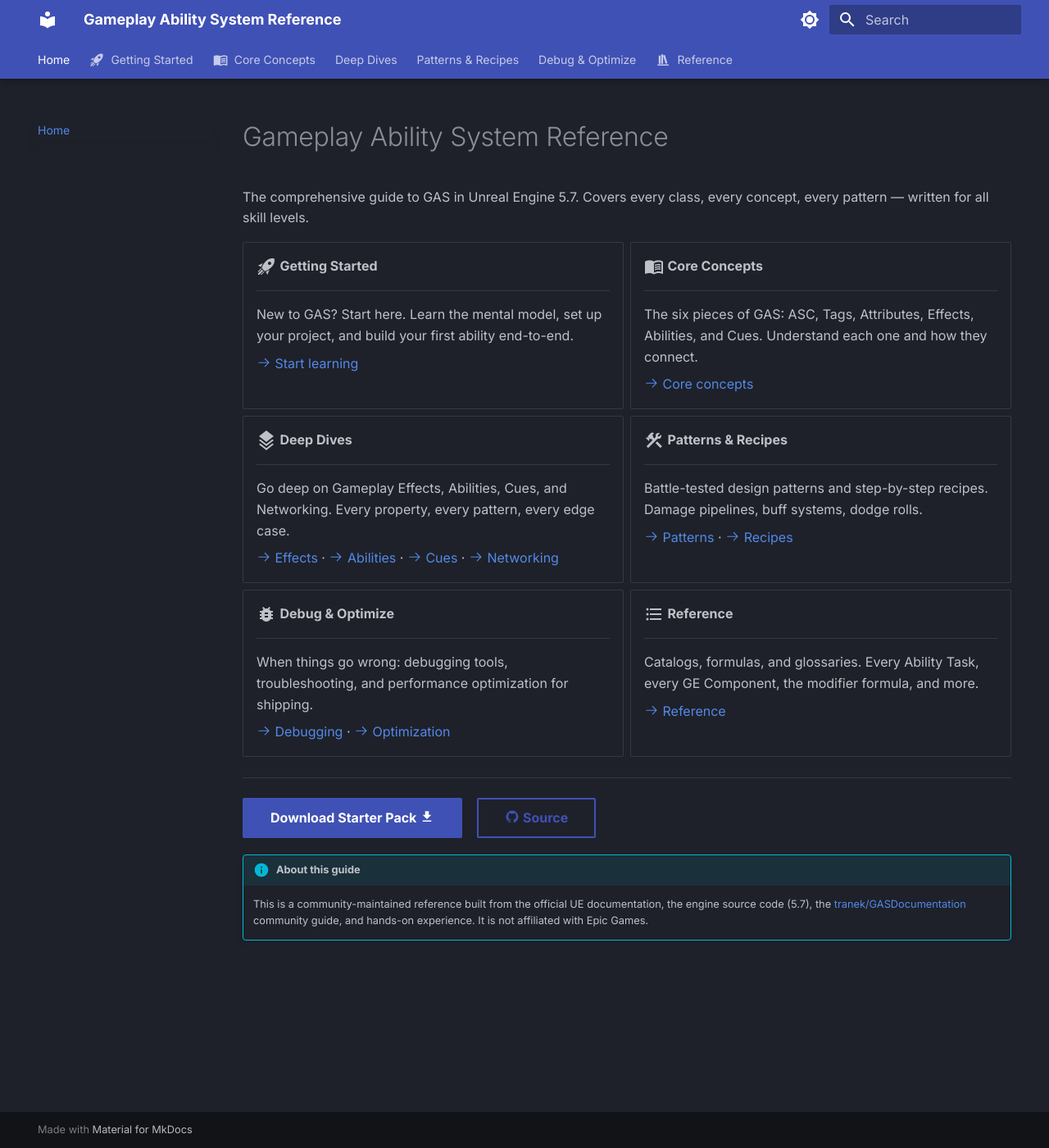
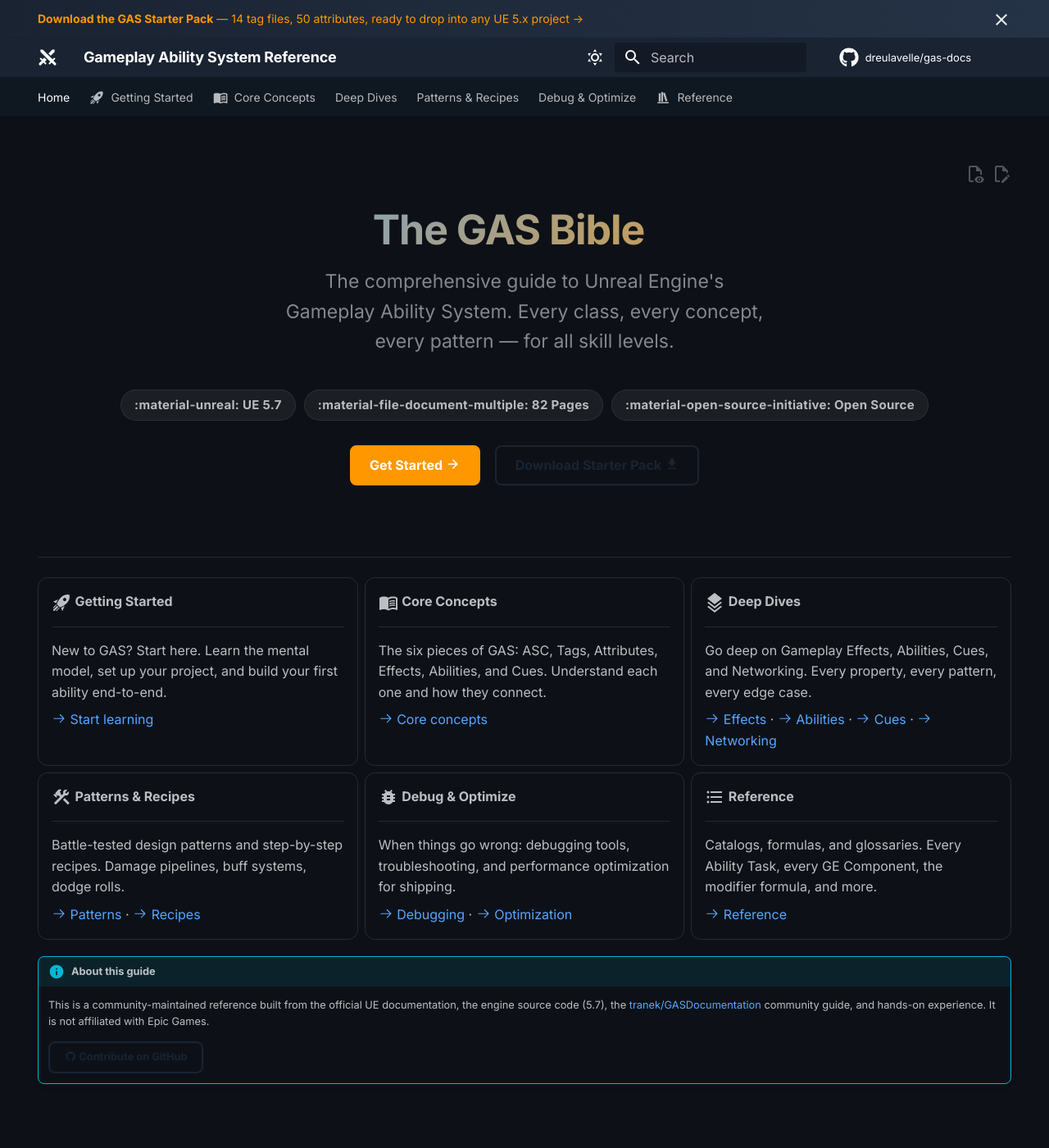
Before and after one commit to dreulavelle/gas-docs, an MkDocs documentation site: the page built from docs/index.md, in a window 1280 px wide and 1400 px high. Shown: the whole window at 82% size. Built offline with MkDocs 1.6.1 and Material for MkDocs 9.7.7, drawn with Linux system fonts in a browser that asks for light colours; comment, search, counter and statistics services are not loaded.

Commit message:
style: design overhaul — custom theme, hero page, announcement bar
Theme:
- Custom UE-inspired color palette (dark blue primary, orange accents)
- Custom CSS with 294 lines of styling overrides
- Gradient hero heading on home page
- Card hover animations with accent border
- Better heading hierarchy (h1 800 weight, h2 with border)
- Rounded admonitions and tables
- Subtle code copy button (shows on hover)
- Better button styling with hover lift
- Print styles

Layout:
- Announcement bar with starter pack download CTA
- Hero section with badges (UE 5.7, 82 Pages, Open Source)
- Hide nav + toc on home for cleaner landing
- Breadcrumb navigation (navigation.path)
- Footer with prev/next links
- Header auto-hide on scroll
- Page edit/view source buttons
- GitHub repo link in header

Assets:
- SVG favicon (G on dark blue)
- Custom overrides directory

Co-Authored-By: Claude Opus 4.6 (1M context) <noreply@anthropic.com>

```diff
--- a/docs/index.md
+++ b/docs/index.md
@@ -1,11 +1,30 @@
 ---
 hide:
   - toc
+  - navigation
 ---
 
-# Gameplay Ability System Reference
+<div class="hero-section" markdown>
 
-The comprehensive guide to GAS in Unreal Engine 5.7. Covers every class, every concept, every pattern — written for all skill levels.
+# The GAS Bible
+
+<p class="hero-tagline">
+The comprehensive guide to Unreal Engine's Gameplay Ability System. Every class, every concept, every pattern — for all skill levels.
+</p>
+
+<div class="hero-badges">
+  <span class="hero-badge">:material-unreal: UE 5.7</span>
+  <span class="hero-badge">:material-file-document-multiple: 82 Pages</span>
+  <span class="hero-badge">:material-open-source-initiative: Open Source</span>
+</div>
+
+[Get Started :material-arrow-right:](getting-started/index.md){ .md-button .md-button--primary }
+&nbsp;&nbsp;
+[Download Starter Pack :material-download:](/gas-starter-pack.zip){ .md-button }
+
+</div>
+
+---
 
 <div class="grid cards" markdown>
 
@@ -59,11 +78,7 @@ The comprehensive guide to GAS in Unreal Engine 5.7. Covers every class, every c
 
 </div>
 
----
-
-[Download Starter Pack :material-download:](/gas-starter-pack.zip){ .md-button .md-button--primary }
-&nbsp;&nbsp;
-[:material-github: Source](https://github.com/dreulavelle/gas-docs){ .md-button }
-
 !!! info "About this guide"
     This is a community-maintained reference built from the official UE documentation, the engine source code (5.7), the [tranek/GASDocumentation](https://github.com/tranek/GASDocumentation) community guide, and hands-on experience. It is not affiliated with Epic Games.
+
+    [:material-github: Contribute on GitHub](https://github.com/dreulavelle/gas-docs){ .md-button }
--- /dev/null
+++ b/docs/stylesheets/extra.css
@@ -0,0 +1,294 @@
+/* =================================================================
+   GAS Bible — Custom Theme
+   UE-inspired dark blue palette with warm orange accents
+   ================================================================= */
+
+/* -- Custom Primary Color ----------------------------------------- */
+
+/* Dark mode (slate) */
+[data-md-color-scheme="slate"] {
+  --md-primary-fg-color: #1a2332;
+  --md-primary-fg-color--light: #253346;
+  --md-primary-fg-color--dark: #0f1720;
+  --md-hue: 215;
+
+  /* Slightly warmer background */
+  --md-default-bg-color: #0d1117;
+  --md-default-bg-color--light: #161b22;
+
+  /* Accent tweaks */
+  --md-accent-fg-color: #ff9800;
+  --md-typeset-a-color: #58a6ff;
+}
+
+/* Light mode */
+[data-md-color-scheme="default"] {
+  --md-primary-fg-color: #1a2332;
+  --md-primary-fg-color--light: #253346;
+  --md-primary-fg-color--dark: #0f1720;
+
+  --md-accent-fg-color: #e65100;
+}
+
+/* -- Header & Navigation ------------------------------------------ */
+
+.md-header {
+  box-shadow: 0 1px 3px rgba(0, 0, 0, 0.2);
+}
+
+/* Make the logo/site name more prominent */
+.md-header__title {
+  font-weight: 700;
+  letter-spacing: -0.01em;
+}
+
+/* Tab styling */
+.md-tabs {
+  background: var(--md-primary-fg-color--dark);
+}
+
+.md-tabs__link--active,
+.md-tabs__link:hover {
+  opacity: 1;
+}
+
+/* -- Home Page Hero ----------------------------------------------- */
+
+.md-typeset .hero-section {
+  text-align: center;
+  padding: 3rem 1rem 2rem;
+  margin-bottom: 1.5rem;
+}
+
+.md-typeset .hero-section h1 {
+  font-size: 2.5rem;
+  font-weight: 800;
+  letter-spacing: -0.02em;
+  line-height: 1.15;
+  margin-bottom: 0.75rem;
+  background: linear-gradient(135deg, #58a6ff 0%, #ff9800 100%);
+  -webkit-background-clip: text;
+  -webkit-text-fill-color: transparent;
+  background-clip: text;
+}
+
+.md-typeset .hero-section .hero-tagline {
+  font-size: 1.15rem;
+  color: var(--md-default-fg-color--light);
+  max-width: 600px;
+  margin: 0 auto 2rem;
+  line-height: 1.6;
+}
+
+.md-typeset .hero-section .hero-badges {
+  display: flex;
+  gap: 0.5rem;
+  justify-content: center;
+  flex-wrap: wrap;
+  margin-bottom: 1.5rem;
+}
+
+.md-typeset .hero-badge {
+  display: inline-flex;
+  align-items: center;
+  gap: 0.35rem;
+  padding: 0.3rem 0.8rem;
+  border-radius: 2rem;
+  font-size: 0.75rem;
+  font-weight: 600;
+  letter-spacing: 0.02em;
+}
+
+[data-md-color-scheme="slate"] .hero-badge {
+  background: rgba(255, 255, 255, 0.06);
+  color: rgba(255, 255, 255, 0.7);
+  border: 1px solid rgba(255, 255, 255, 0.08);
+}
+
+[data-md-color-scheme="default"] .hero-badge {
+  background: rgba(0, 0, 0, 0.04);
+  color: rgba(0, 0, 0, 0.6);
+  border: 1px solid rgba(0, 0, 0, 0.08);
+}
+
+/* -- Grid Cards (Home Page) --------------------------------------- */
+
+/* Make cards more visually distinct */
+.md-typeset .grid.cards > ul > li,
+.md-typeset .grid.cards > ol > li {
+  border-radius: 12px;
+  transition: transform 0.15s ease, box-shadow 0.15s ease, border-color 0.15s ease;
+}
+
+.md-typeset .grid.cards > ul > li:hover,
+.md-typeset .grid.cards > ol > li:hover {
+  transform: translateY(-2px);
+  box-shadow: 0 8px 24px rgba(0, 0, 0, 0.15);
+}
+
+[data-md-color-scheme="slate"] .md-typeset .grid.cards > ul > li:hover,
+[data-md-color-scheme="slate"] .md-typeset .grid.cards > ol > li:hover {
+  border-color: var(--md-accent-fg-color);
+}
+
+/* -- Content Area ------------------------------------------------- */
+
+/* Slightly wider content for readability */
+.md-grid {
+  max-width: 1220px;
+}
+
+/* Better heading hierarchy */
+.md-typeset h1 {
+  font-weight: 800;
+  letter-spacing: -0.02em;
+}
+
+.md-typeset h2 {
+  font-weight: 700;
+  letter-spacing: -0.01em;
+  margin-top: 2.5em;
+  padding-bottom: 0.3em;
+  border-bottom: 1px solid var(--md-default-fg-color--lightest);
+}
+
+.md-typeset h3 {
+  font-weight: 600;
+}
+
+/* -- Code Blocks -------------------------------------------------- */
+
+/* Slightly larger code for readability */
+.md-typeset code {
+  font-size: 0.82em;
+}
+
+.md-typeset pre code {
+  font-size: 0.82em;
+}
+
+/* Better inline code styling */
+[data-md-color-scheme="slate"] .md-typeset code:not(pre code) {
+  background: rgba(255, 255, 255, 0.06);
+  border: 1px solid rgba(255, 255, 255, 0.08);
+}
+
+/* Code copy button — more subtle */
+.md-clipboard {
+  opacity: 0;
+  transition: opacity 0.2s;
+}
+
+.md-typeset pre:hover .md-clipboard {
+  opacity: 0.7;
+}
+
+/* -- Tables ------------------------------------------------------- */
+
+/* Better table styling */
+.md-typeset table:not([class]) {
+  border-radius: 8px;
+  overflow: hidden;
+  font-size: 0.85em;
+}
+
+.md-typeset table:not([class]) th {
+  font-weight: 600;
+  text-transform: uppercase;
+  font-size: 0.75em;
+  letter-spacing: 0.05em;
+}
+
+/* -- Admonitions -------------------------------------------------- */
+
+/* Slightly rounder corners */
+.md-typeset .admonition,
+.md-typeset details {
+  border-radius: 8px;
+}
+
+/* -- Buttons ------------------------------------------------------ */
+
+/* Starter pack download button */
+.md-typeset .md-button--primary {
+  background-color: var(--md-accent-fg-color);
+  border-color: var(--md-accent-fg-color);
+  font-weight: 600;
+  border-radius: 8px;
+  padding: 0.6em 1.4em;
+  transition: transform 0.15s, box-shadow 0.15s;
+}
+
+.md-typeset .md-button--primary:hover {
+  transform: translateY(-1px);
+  box-shadow: 0 4px 12px rgba(255, 152, 0, 0.3);
+}
+
+.md-typeset .md-button:not(.md-button--primary) {
+  border-radius: 8px;
+  padding: 0.6em 1.4em;
+}
+
+/* -- Sidebar ------------------------------------------------------ */
+
+/* Active nav item accent */
+.md-nav__link--active {
+  font-weight: 600;
+}
+
+/* -- Footer ------------------------------------------------------- */
+
+.md-footer {
+  margin-top: 3rem;
+}
+
+/* -- Announcement Bar --------------------------------------------- */
+
+.md-banner {
+  background: linear-gradient(90deg, #1a2332, #253346);
+  color: rgba(255, 255, 255, 0.9);
+}
+
+.md-banner a {
+  color: var(--md-accent-fg-color);
+}
+
+/* -- Responsive --------------------------------------------------- */
+
+@media screen and (max-width: 76.25em) {
+  .md-typeset .hero-section h1 {
+    font-size: 1.8rem;
+  }
+
+  .md-typeset .hero-section .hero-tagline {
+    font-size: 1rem;
+  }
+}
+
+@media screen and (max-width: 44.9375em) {
+  .md-typeset .hero-section {
+    padding: 2rem 0.5rem 1.5rem;
+  }
+
+  .md-typeset .hero-section h1 {
+    font-size: 1.5rem;
+  }
+}
+
+/* -- Mermaid Diagrams --------------------------------------------- */
+
+/* Better diagram styling in dark mode */
+[data-md-color-scheme="slate"] .mermaid {
+  --mermaid-font-family: Inter, sans-serif;
+}
+
+/* -- Print Styles ------------------------------------------------- */
+
+@media print {
+  .md-header,
+  .md-tabs,
+  .md-sidebar,
+  .md-footer {
+    display: none;
+  }
+}
--- a/mkdocs.yml
+++ b/mkdocs.yml
@@ -1,40 +1,64 @@
 site_name: Gameplay Ability System Reference
 site_url: https://gas.spoked.dev
 site_description: The comprehensive guide to Unreal Engine's Gameplay Ability System. Covers every class, every concept, every pattern — for all skill levels.
+repo_url: https://github.com/dreulavelle/gas-docs
+repo_name: dreulavelle/gas-docs
+edit_uri: edit/master/docs/
 
 theme:
   name: material
+  custom_dir: overrides
+  favicon: assets/favicon.svg
+  icon:
+    repo: fontawesome/brands/github
+    logo: material/sword-cross
   palette:
     - scheme: slate
-      primary: indigo
-      accent: blue
+      primary: custom
+      accent: deep orange
       toggle:
-        icon: material/brightness-7
+        icon: material/weather-sunny
         name: Switch to light mode
     - scheme: default
-      primary: indigo
-      accent: blue
+      primary: custom
+      accent: deep orange
       toggle:
-        icon: material/brightness-4
+        icon: material/weather-night
         name: Switch to dark mode
   font:
     text: Inter
     code: JetBrains Mono
   features:
     - navigation.instant
+    - navigation.instant.prefetch
     - navigation.instant.progress
     - navigation.tabs
     - navigation.tabs.sticky
     - navigation.sections
-    - navigation.expand
+    - navigation.path
     - navigation.top
     - navigation.indexes
+    - navigation.footer
     - search.suggest
     - search.highlight
     - content.code.copy
     - content.code.annotate
     - content.tabs.link
+    - content.action.edit
+    - content.action.view
     - toc.follow
+    - header.autohide
+    - announce.dismiss
+
+extra:
+  social:
+    - icon: fontawesome/brands/github
+      link: https://github.com/dreulavelle/gas-docs
+      name: GAS Docs on GitHub
+  generator: false
+
+extra_css:
+  - stylesheets/extra.css
 
 markdown_extensions:
   - abbr
@@ -46,6 +70,7 @@ markdown_extensions:
   - tables
   - toc:
       permalink: true
+      toc_depth: 3
   - pymdownx.betterem
   - pymdownx.caret
   - pymdownx.details
@@ -60,7 +85,11 @@ markdown_extensions:
   - pymdownx.keys
   - pymdownx.mark
   - pymdownx.smartsymbols
-  - pymdownx.superfences
+  - pymdownx.superfences:
+      custom_fences:
+        - name: mermaid
+          class: mermaid
+          format: !!python/name:pymdownx.superfences.fence_code_format
   - pymdownx.tabbed:
       alternate_style: true
   - pymdownx.tasklist:
--- /dev/null
+++ b/overrides/main.html
@@ -0,0 +1,7 @@
+{% extends "base.html" %}
+
+{% block announce %}
+  <a href="/gas-starter-pack.zip">
+    <strong>Download the GAS Starter Pack</strong> &mdash; 14 tag files, 50 attributes, ready to drop into any UE 5.x project &rarr;
+  </a>
+{% endblock %}
```
Also changed, not shown: docs/assets/favicon.svg (added).
